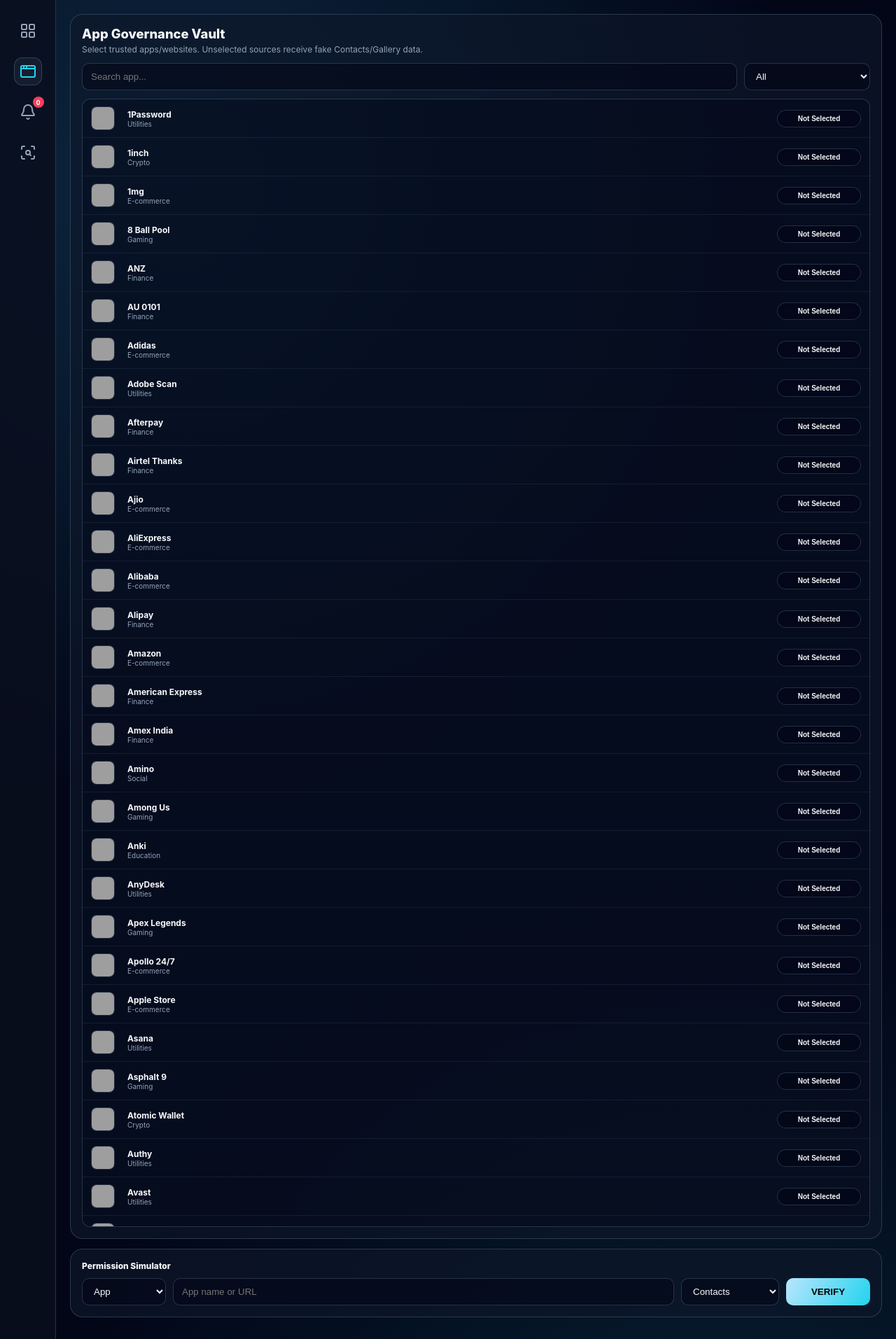
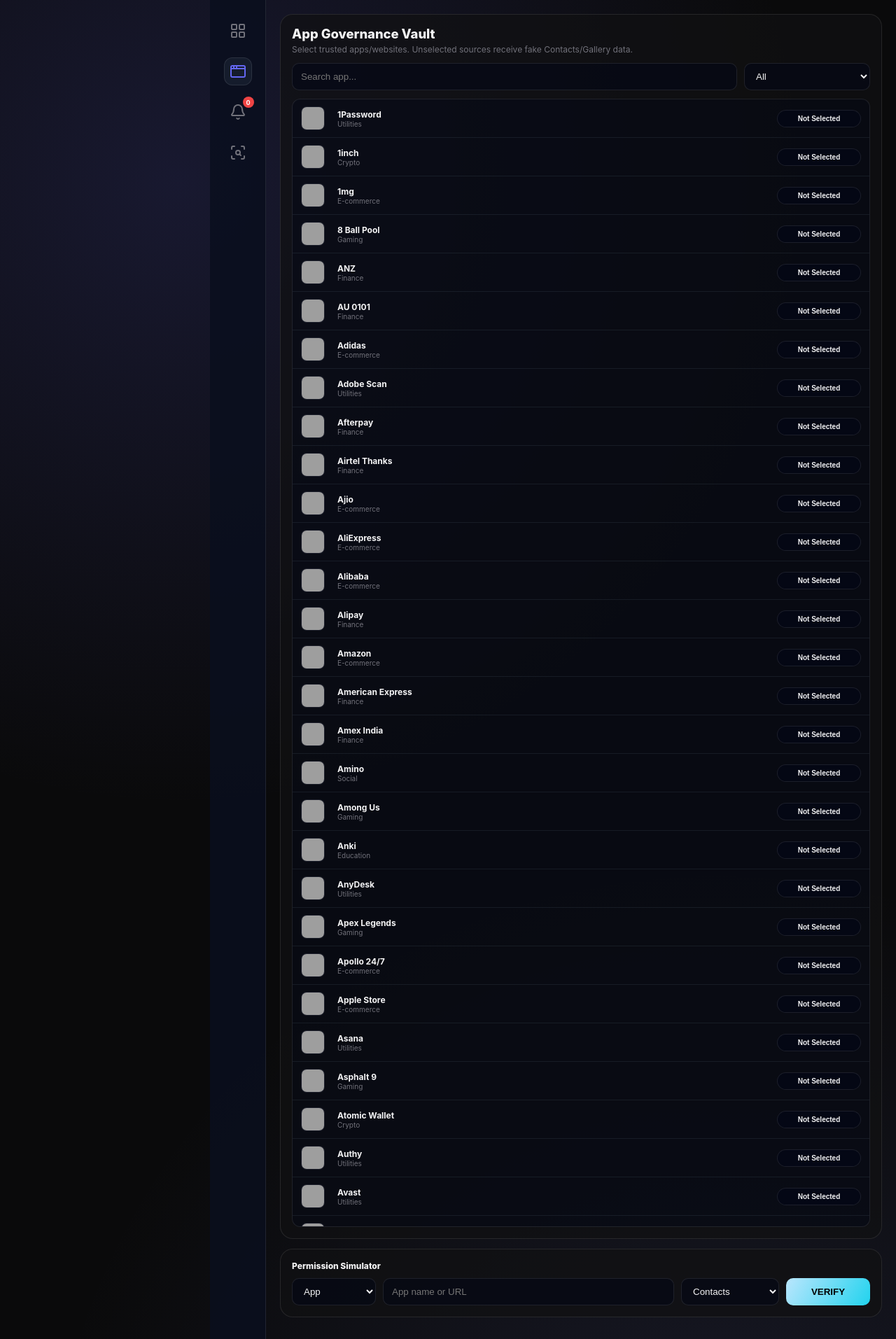
Before and after one commit to Abhay-tec/CypherScout, a Flask app: page /app-vault in a window 1280 px wide. Shown: the top 1913 px of the page at 70% size. Run offline with Flask 3, Linux system fonts and the light colour scheme; a user stored in the database is signed in; data comes from the database, SQL or seed files in the repository; data that the repository does not hold is empty; some libraries are stand-ins or nearby versions; grey boxes are pictures that could not be loaded.

Commit message:
Update app_vault.html

```diff
--- a/templates/app_vault.html
+++ b/templates/app_vault.html
@@ -4,29 +4,31 @@
     <meta charset="UTF-8">
     <meta name="viewport" content="width=device-width, initial-scale=1.0">
     <title>CypherScout | App Vault</title>
+    <link rel="stylesheet" href="{{ url_for('static', filename='vibe.css') }}">
     <script src="https://unpkg.com/lucide@latest"></script>
     <style>
         :root {
-            --bg: #020617;
-            --surface: rgba(15, 23, 42, 0.65);
-            --border: rgba(186, 230, 253, 0.18);
-            --text: #f8fafc;
-            --dim: #94a3b8;
-            --accent: #22d3ee;
-            --danger: #f43f5e;
-            --success: #10b981;
+            --bg: #0a0a0b;
+            --surface: rgba(17, 17, 19, 0.72);
+            --border: #ffffff18;
+            --text: #f4f4f5;
+            --dim: #71717a;
+            --accent: #6366f1;
+            --danger: #ef4444;
+            --success: #22c55e;
         }
         * { box-sizing: border-box; margin: 0; padding: 0; }
         body {
             font-family: Inter, system-ui, sans-serif;
             color: var(--text);
             background:
-                radial-gradient(circle at 20% 10%, rgba(56, 189, 248, 0.18), transparent 35%),
-                radial-gradient(circle at 80% 85%, rgba(34, 211, 238, 0.12), transparent 40%),
+                radial-gradient(circle at 20% 10%, rgba(99, 102, 241, 0.16), transparent 35%),
+                radial-gradient(circle at 80% 85%, rgba(129, 140, 248, 0.12), transparent 40%),
                 var(--bg);
             min-height: 100vh;
             display: flex;
         }
+        body > *:not(#cs-canvas) { position: relative; z-index: 1; }
         .sidebar {
             width: 80px;
             border-right: 1px solid var(--border);
@@ -146,6 +148,7 @@
     </style>
 </head>
 <body onload="initVaultPage()">
+    <canvas id="cs-canvas" class="canvas-holder"></canvas>
     <div class="sidebar">
         <div class="nav-item" onclick="location.href='/dashboard'"><i data-lucide="layout-grid"></i></div>
         <div class="nav-item active"><i data-lucide="app-window"></i></div>
@@ -328,5 +331,6 @@
             refreshNotifications();
         }
     </script>
+    <script src="{{ url_for('static', filename='vibe-canvas.js') }}"></script>
 </body>
 </html>
```
